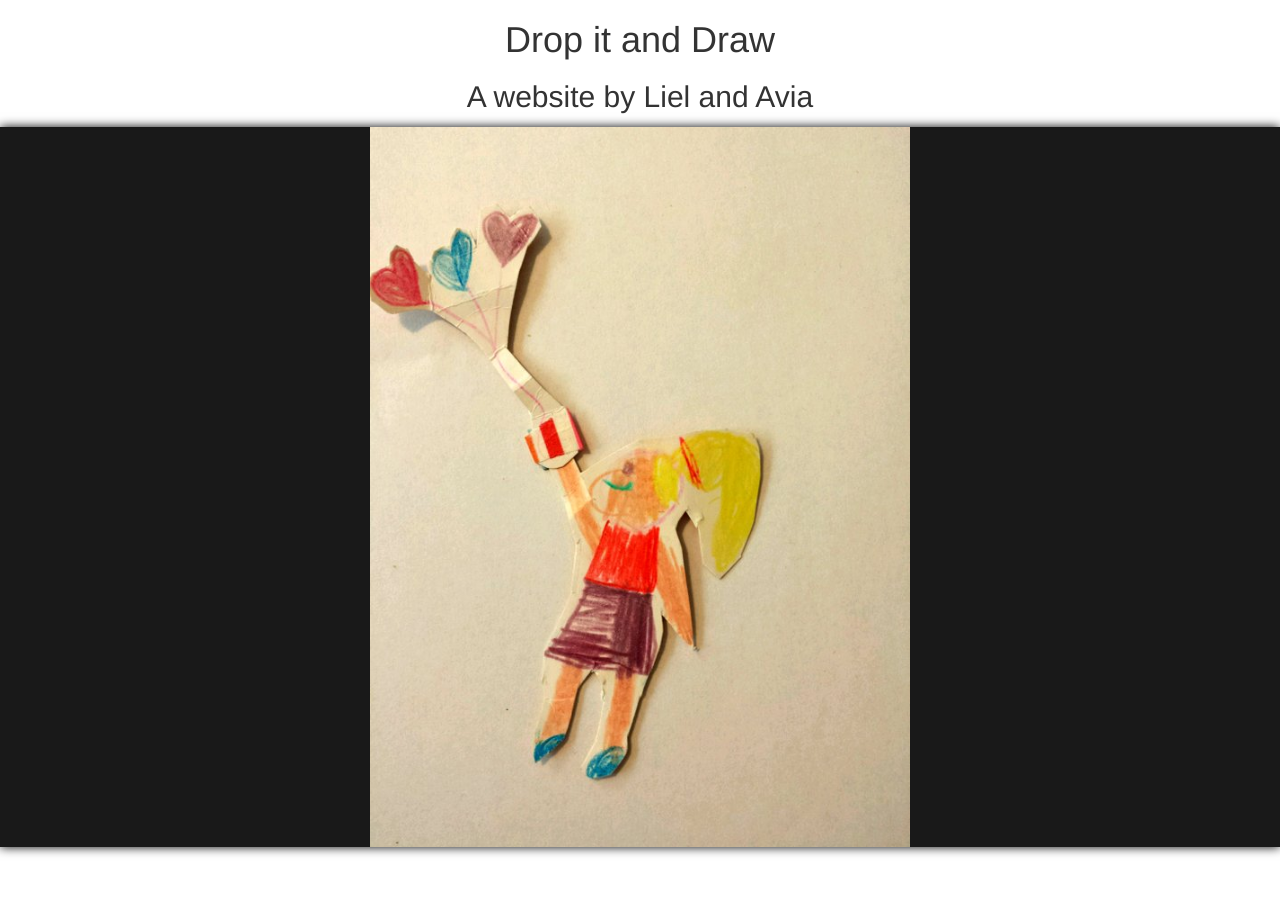
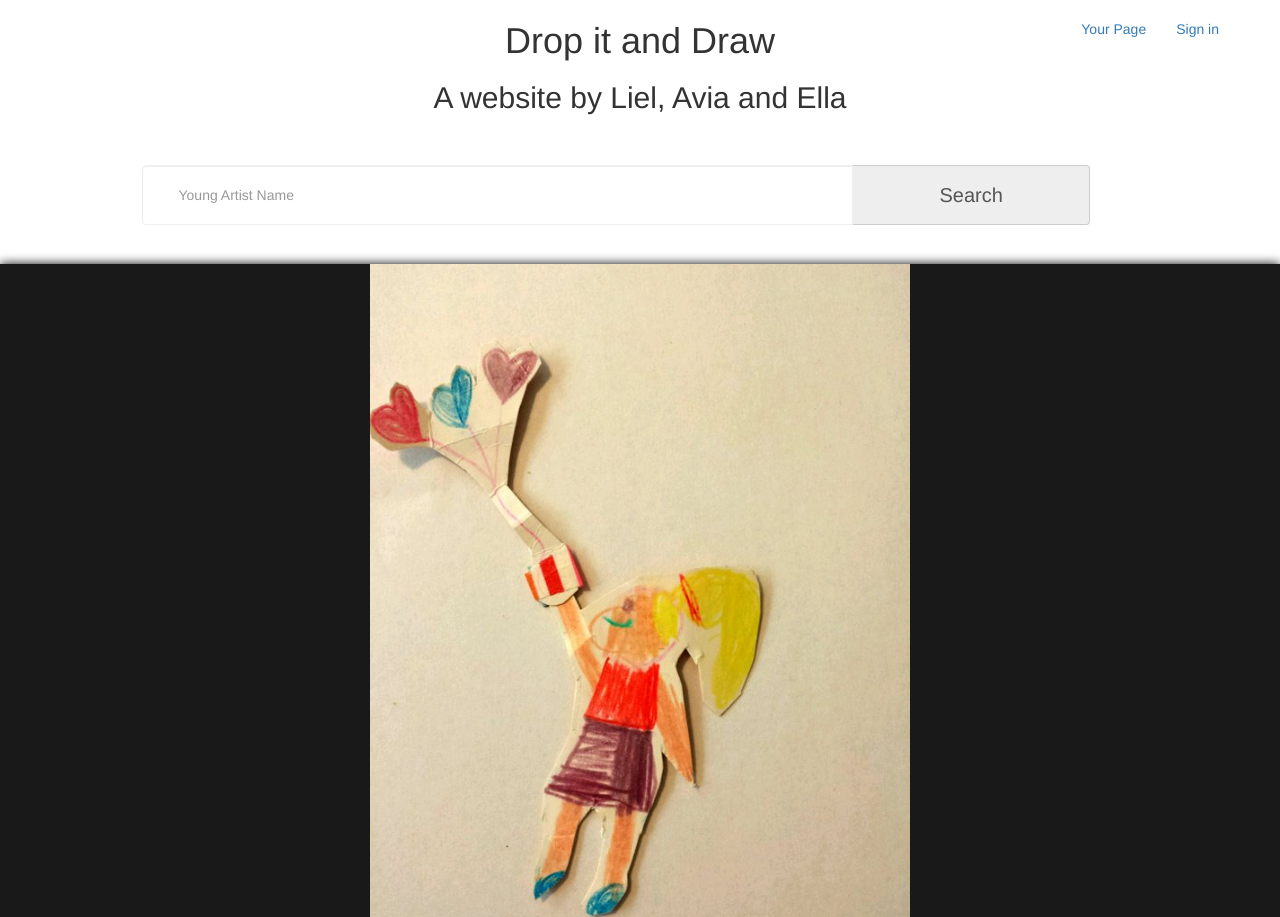
Before and after one commit to aih/dropitanddraw, a plain HTML site: page index.html in a window 1280 px wide. Shown: the top 917 px of the page. Before the commit the page ends 861 px from the top, so only its background shows below. Drawn offline with nearby package versions, Linux system fonts and the light colour scheme.

Commit message:
Add navbar links

```diff
--- a/index.html
+++ b/index.html
@@ -10,6 +10,7 @@
         <link rel="stylesheet" href="https://maxcdn.bootstrapcdn.com/bootstrap/3.3.7/css/bootstrap.min.css" integrity="sha384-BVYiiSIFeK1dGmJRAkycuHAHRg32OmUcww7on3RYdg4Va+PmSTsz/K68vbdEjh4u" crossorigin="anonymous">
 
         <link rel="stylesheet" href="static/css/libs/blueimp-gallery.min.css"/>
+        <link rel="stylesheet" href="static/css/app.css"/>
         <style>
             body{
                 text-align:center;
@@ -20,8 +21,26 @@
         </style>
     </head>
     <body ng-app="myApp" ng-controller="mainController" ng-cloak>
+        <div class="navbar">
             <h1>Drop it and Draw</h1>
-    <h2>A website by Liel and Avia</h2>
+            <h2>A website by Liel, Avia and Ella</h2>
+            <div class="navbar-right pull-right">
+                <div class="collapse navbar-collapse" id="bs-example-navbar-collapse-1">
+                    <ul class="nav navbar-nav">
+                        <li class="active"><a href="#">Your&#160Page <span class="sr-only">(current)</span></a></li>
+                        <li><a href="#">Sign in</a></li>
+                    </ul>
+                </div>
+            </div>
+        </div>
+        <div class="search-artists">
+            <div class="search-bar input-group clearfix">
+                <input type="text"  class="form-control" placeholder="Young Artist Name" autocomplete="off">
+                <span class="search-button btn btn-primary input-group-addon clearfix">
+                    Search
+                </span>
+            </div>
+        </div>
         <!-- The Gallery as inline carousel, can be positioned anywhere on the page -->
         <div id="blueimp-gallery-carousel" class="blueimp-gallery blueimp-gallery-carousel">
             <div class="slides"></div>
@@ -33,7 +52,7 @@
         </div>
         <script   src="https://code.jquery.com/jquery-3.1.1.min.js"   integrity="sha256-hVVnYaiADRTO2PzUGmuLJr8BLUSjGIZsDYGmIJLv2b8="   crossorigin="anonymous"></script>
         <script src="https://ajax.googleapis.com/ajax/libs/angularjs/1.4.2/angular.min.js"></script>
-    <script src="https://maxcdn.bootstrapcdn.com/bootstrap/3.3.7/js/bootstrap.min.js"></script>
+        <script src="https://maxcdn.bootstrapcdn.com/bootstrap/3.3.7/js/bootstrap.min.js" integrity="sha384-Tc5IQib027qvyjSMfHjOMaLkfuWVxZxUPnCJA7l2mCWNIpG9mGCD8wGNIcPD7Txa" crossorigin="anonymous"></script>
         <script src="static/js/libs/blueimp-gallery.min.js"></script>
         <script>
             var myApp = angular.module('myApp',[]);
--- /dev/null
+++ b/static/css/app.css
@@ -0,0 +1,40 @@
+.search-artists{
+    padding-left: 15px;
+    padding-bottom: 15px;
+    border-radius: 0;
+}
+
+.search-artists input {
+    height: 60px;
+    padding-left: 36px;
+    border-color: #EEE;
+    border-width: 1px;
+    border-style: solid;
+}
+
+.search-bar  {
+    color: #222;
+    font-size: 17px;
+    font-weight: 300;
+    line-height: 21px;
+}
+.search-artists .search-bar {
+    z-index: 100;
+    position: relative;
+    margin-top: 40px;
+    padding-bottom: 10px;
+    margin-left: 10%;
+    width: 75%;
+}
+.search-bar .search-button{
+    width: 25%;
+}
+
+.search-button{
+    font-size:20px;
+}
+
+.navbar-right{
+    margin-top: -120px;
+    margin-right:30px;
+}
```
Lines whose indentation alone changed are shown as unchanged.
